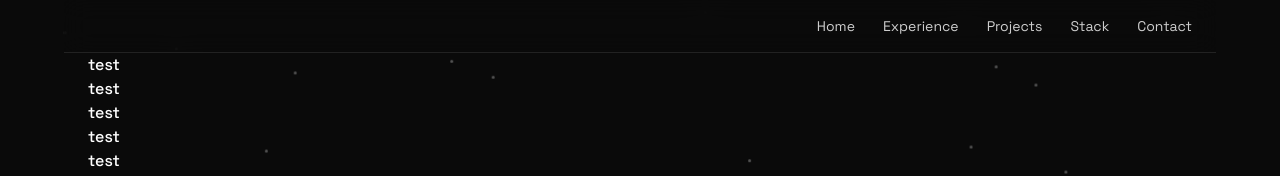
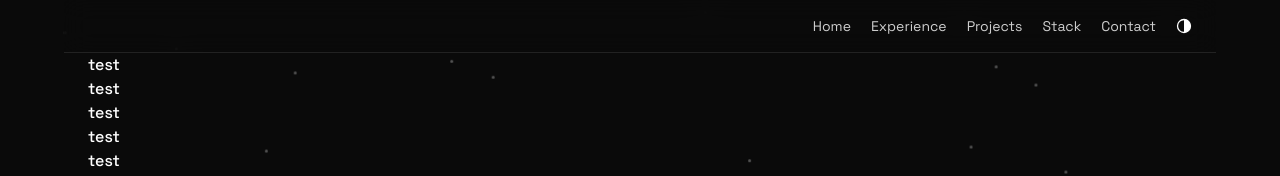
Before and after one commit to AniBukhrashvili/portfolio, a React (Create React App) app: page / in a window 1280 px wide. Shown: the top 176 px of the page. Built offline with nearby package versions, Linux system fonts and the light colour scheme; the HTML template or start-up script is replaced by a standard one.

Commit message:
add: theme toggle

```diff
--- a/public/index.html
+++ b/public/index.html
@@ -1,5 +1,5 @@
 <!doctype html>
-<html lang="en">
+<html lang="en" data-theme="dark">
   <head>
     <meta charset="utf-8" />
     <link rel="icon" type="image/webp" href="%PUBLIC_URL%/favicon.webp" />
--- a/src/App.js
+++ b/src/App.js
@@ -3,7 +3,7 @@ import Header from "./components/Header";
 
 function App() {
   return (
-    <div className="relative min-h-screen bg-page text-white">
+    <div className="relative min-h-screen bg-page text-ink">
       <BackgroundDots />
       <div className="relative z-10">
         <Header />
--- a/src/components/BackgroundDots.js
+++ b/src/components/BackgroundDots.js
@@ -30,7 +30,7 @@ function BackgroundDots() {
       {dots.map((dot) => (
         <span
           key={dot.id}
-          className="bg-dot absolute h-[3px] w-[3px] rounded-full bg-white/30"
+          className="bg-dot absolute h-[3px] w-[3px] rounded-full bg-ink/30"
           style={{
             left: dot.left,
             top: dot.top,
--- a/src/components/Header.js
+++ b/src/components/Header.js
@@ -8,12 +8,38 @@ const links = [
   { href: "#contact", label: "Contact" },
 ];
 
+function ThemeToggle({ theme, onToggle }) {
+  const isDark = theme === "dark";
+
+  return (
+    <button
+      type="button"
+      onClick={onToggle}
+      aria-label={isDark ? "Switch to white mode" : "Switch to dark mode"}
+      aria-pressed={isDark}
+      className="flex text-ink transition-colors hover:text-accent"
+    >
+      <svg viewBox="0 0 16 16" aria-hidden="true" className="h-4 w-4">
+        <circle
+          cx="8"
+          cy="8"
+          r="6.5"
+          fill="none"
+          stroke="currentColor"
+          strokeWidth="1.3"
+        />
+        <path d="M8 1.5a6.5 6.5 0 0 1 0 13z" fill="currentColor" />
+      </svg>
+    </button>
+  );
+}
+
 function NavLink({ href, label, onClick }) {
   return (
     <a
       href={href}
       onClick={onClick}
-      className="nav-roll text-[14px] font-normal text-white/80"
+      className="nav-roll text-[14px] font-normal text-ink/80"
     >
       <span>{label}</span>
       <span className="text-accent" aria-hidden="true">
@@ -25,6 +51,15 @@ function NavLink({ href, label, onClick }) {
 
 function Header() {
   const [open, setOpen] = useState(false);
+  const [theme, setTheme] = useState("dark");
+
+  useEffect(() => {
+    document.documentElement.dataset.theme = theme;
+  }, [theme]);
+
+  const toggleTheme = () => {
+    setTheme((current) => (current === "dark" ? "light" : "dark"));
+  };
 
   useEffect(() => {
     const onKeyDown = (event) => {
@@ -47,19 +82,22 @@ function Header() {
   const close = () => setOpen(false);
 
   return (
-    <header className="container sticky top-0 z-40 border-b border-white/10 bg-page/80 backdrop-blur-md">
+    <header className="container sticky top-0 z-40 border-b border-ink/10 bg-page/80 backdrop-blur-md">
       <div className="flex items-center justify-between py-3.5">
         <a href="#home" className="shrink-0" onClick={close}>
          {/* TODO: Add logo */}
         </a>
 
         <nav aria-label="Primary" className="hidden md:block">
-          <ul className="flex items-center gap-7">
+          <ul className="flex items-center gap-5">
             {links.map((link) => (
               <li key={link.href}>
                 <NavLink href={link.href} label={link.label} />
               </li>
             ))}
+            <li>
+              <ThemeToggle theme={theme} onToggle={toggleTheme} />
+            </li>
           </ul>
         </nav>
 
@@ -72,12 +110,12 @@ function Header() {
           className="relative flex h-6 w-6 items-center justify-center md:hidden"
         >
           <span
-            className={`absolute h-[2px] w-5 bg-white/80 transition-transform duration-300 ${
+            className={`absolute h-[2px] w-5 bg-ink/80 transition-transform duration-300 ${
               open ? "rotate-45" : "-translate-y-1.5"
             }`}
           />
           <span
-            className={`absolute h-[2px] w-5 bg-white/80 transition-transform duration-300 ${
+            className={`absolute h-[2px] w-5 bg-ink/80 transition-transform duration-300 ${
               open ? "-rotate-45" : "translate-y-1.5"
             }`}
           />
@@ -96,6 +134,9 @@ function Header() {
                 <NavLink href={link.href} label={link.label} onClick={close} />
               </li>
             ))}
+            <li>
+              <ThemeToggle theme={theme} onToggle={toggleTheme} />
+            </li>
           </ul>
         </nav>
       )}
--- a/src/index.css
+++ b/src/index.css
@@ -1,6 +1,16 @@
 @tailwind base;
 @tailwind components;
 @tailwind utilities;
+
+:root {
+  --page: 10 10 10;
+  --ink: 255 255 255;
+}
+
+html[data-theme="light"] {
+  --page: 255 255 255;
+  --ink: 10 10 10;
+}
 
 @layer base {
   html {
@@ -20,7 +30,7 @@
   }
 
   body {
-    @apply m-0 bg-page font-sans font-medium text-white antialiased;
+    @apply m-0 bg-page font-sans font-medium text-ink antialiased;
   }
 }
 
--- a/tailwind.config.js
+++ b/tailwind.config.js
@@ -15,7 +15,8 @@ module.exports = {
     },
     extend: {
       colors: {
-        page: "#0A0A0A",
+        page: "rgb(var(--page) / <alpha-value>)",
+        ink: "rgb(var(--ink) / <alpha-value>)",
         accent: "#8DA3C7",
       },
       fontFamily: {
```
